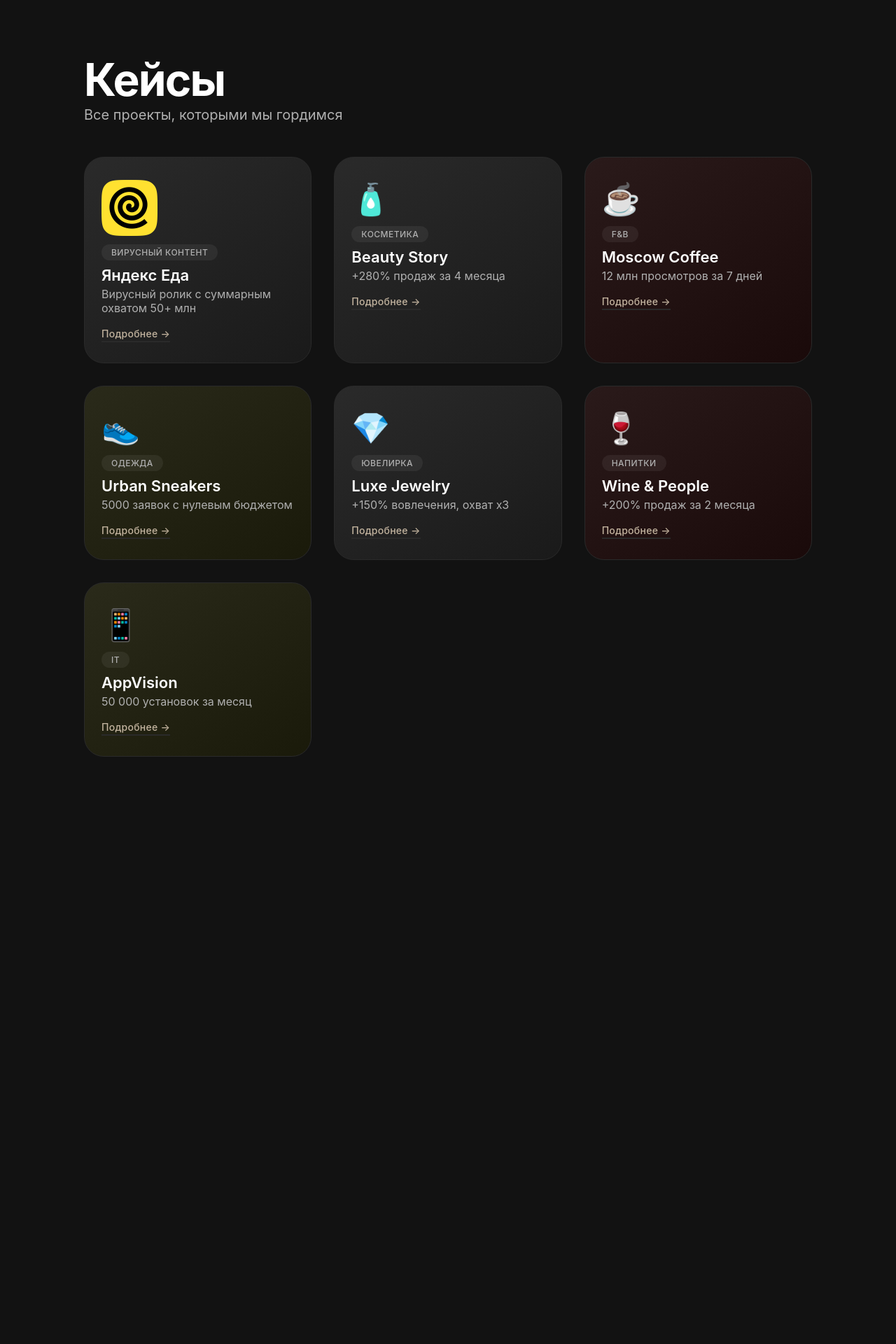
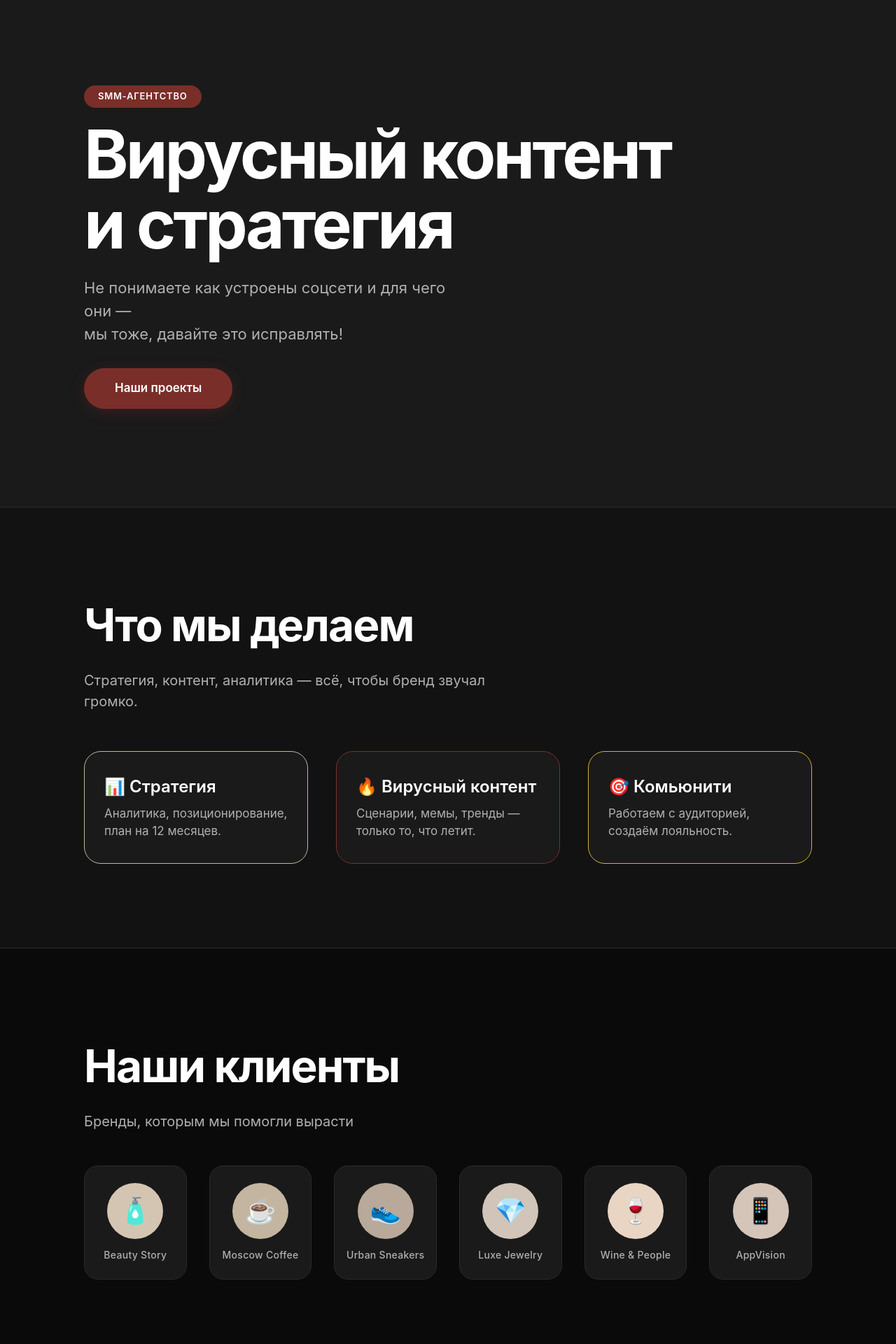
Before and after one commit to blyashka1-web/bar-agency, a Next.js app: page /cases in a window 1280 px wide. Shown: the part 100-2020 px from the top of the page at 70% size. Before the commit the page ends 1281 px from the top, so only its background shows below. Built offline with nearby package versions, Linux system fonts and the light colour scheme.

Commit message:
Добавил глобальный лоадер для всех действий на сайте

```diff
--- a/app/cases/[slug]/page.tsx
+++ b/app/cases/[slug]/page.tsx
@@ -95,6 +95,7 @@ export default function CasePage() {
   const [isOpen, setIsOpen] = useState(false);
   const [selectedMedia, setSelectedMedia] = useState<{ type: string; url: string; poster?: string } | null>(null);
   const [activeIndex, setActiveIndex] = useState(0);
+  const [isLoading, setIsLoading] = useState(false);
 
   if (!data) {
     return (
@@ -128,6 +129,14 @@ export default function CasePage() {
     setIsOpen(false);
     setSelectedMedia(null);
     document.body.style.overflow = 'auto';
+  };
+
+  const handleTelegramClick = () => {
+    setIsLoading(true);
+    setTimeout(() => {
+      window.open('https://t.me/lawayasha', '_blank');
+      setIsLoading(false);
+    }, 500);
   };
 
   return (
@@ -223,10 +232,11 @@ export default function CasePage() {
             <p>Расскажите о своём проекте — сделаем вирусный контент.</p>
             <button
               className="btn-primary"
-              onClick={() => window.open('https://t.me/lawayasha', '_blank')}
+              onClick={handleTelegramClick}
               style={{ background: colors.accent }}
+              disabled={isLoading}
             >
-              Написать в Telegram
+              {isLoading ? 'Загрузка...' : 'Написать в Telegram'}
             </button>
           </div>
         </div>
@@ -599,6 +609,11 @@ export default function CasePage() {
           opacity: 0.85;
         }
 
+        .btn-primary:disabled {
+          opacity: 0.5;
+          cursor: not-allowed;
+        }
+
         @media (max-width: 768px) {
           .case-detail {
             padding: 40px 0 60px;
--- a/app/cases/page.tsx
+++ b/app/cases/page.tsx
@@ -1,91 +1,99 @@
 'use client';
 
-export default function CasesPage() {
-  const cases = [
-    {
-      slug: 'yandex-food',
-      logo: '/cases/yandex-food/logo.png',
-      tag: 'Вирусный контент',
-      title: 'Яндекс Еда',
-      desc: 'Вирусный ролик с суммарным охватом 50+ млн',
-      color: 'haki',
-    },
-    {
-      slug: 'beauty-story',
-      emoji: '🧴',
-      tag: 'Косметика',
-      title: 'Beauty Story',
-      desc: '+280% продаж за 4 месяца',
-      color: 'haki',
-    },
-    {
-      slug: 'moscow-coffee',
-      emoji: '☕',
-      tag: 'F&B',
-      title: 'Moscow Coffee',
-      desc: '12 млн просмотров за 7 дней',
-      color: 'burgundy',
-    },
-    {
-      slug: 'urban-sneakers',
-      emoji: '👟',
-      tag: 'Одежда',
-      title: 'Urban Sneakers',
-      desc: '5000 заявок с нулевым бюджетом',
-      color: 'gold',
-    },
-    {
-      slug: 'luxe-jewelry',
-      emoji: '💎',
-      tag: 'Ювелирка',
-      title: 'Luxe Jewelry',
-      desc: '+150% вовлечения, охват х3',
-      color: 'haki',
-    },
-    {
-      slug: 'wine-people',
-      emoji: '🍷',
-      tag: 'Напитки',
-      title: 'Wine & People',
-      desc: '+200% продаж за 2 месяца',
-      color: 'burgundy',
-    },
-    {
-      slug: 'appvision',
-      emoji: '📱',
-      tag: 'IT',
-      title: 'AppVision',
-      desc: '50 000 установок за месяц',
-      color: 'gold',
-    },
+import { useState } from 'react';
+
+export default function Home() {
+  const [isLoading, setIsLoading] = useState(false);
+
+  const clients = [
+    { name: 'Beauty Story', emoji: '🧴', color: '#d4c5b2' },
+    { name: 'Moscow Coffee', emoji: '☕', color: '#c4b5a0' },
+    { name: 'Urban Sneakers', emoji: '👟', color: '#b8a99a' },
+    { name: 'Luxe Jewelry', emoji: '💎', color: '#d1c4b8' },
+    { name: 'Wine & People', emoji: '🍷', color: '#e8d5c4' },
+    { name: 'AppVision', emoji: '📱', color: '#d5c4b8' },
   ];
 
-  const colorMap = {
-    haki: 'linear-gradient(145deg, #2a2a2a, #1a1a1a)',
-    burgundy: 'linear-gradient(145deg, #2a1a1a, #1a0a0a)',
-    gold: 'linear-gradient(145deg, #2a2a1a, #1a1a0a)',
+  const handleCaseClick = (e: React.MouseEvent) => {
+    setIsLoading(true);
+    // Имитация загрузки
+    setTimeout(() => {
+      setIsLoading(false);
+    }, 500);
   };
 
   return (
     <main>
-      <section className="cases-page">
+      {/* HERO */}
+      <section className="hero">
         <div className="container">
-          <h1>Кейсы</h1>
-          <p className="subtitle">Все проекты, которыми мы гордимся</p>
-          <div className="cases-grid">
-            {cases.map((c) => (
-              <a href={`/cases/${c.slug}`} key={c.slug} className="case-card" style={{ background: colorMap[c.color as keyof typeof colorMap] }}>
-                {c.logo ? (
-                  <img src={c.logo} alt={c.title} className="case-logo-thumb" />
-                ) : (
-                  <span className="case-emoji">{c.emoji}</span>
-                )}
-                <span className="case-tag">{c.tag}</span>
-                <h3>{c.title}</h3>
-                <p>{c.desc}</p>
-                <span className="case-link">Подробнее →</span>
-              </a>
+          <span className="badge">SMM‑агентство</span>
+          <h1>Вирусный контент<br />и стратегия</h1>
+          <p className="hero-text">
+            Не понимаете как устроены соцсети и для чего они —<br />
+            мы тоже, давайте это исправлять!
+          </p>
+          <a href="/cases" className="btn-primary" onClick={handleCaseClick}>
+            {isLoading ? 'Загрузка...' : 'Наши проекты'}
+          </a>
+        </div>
+      </section>
+
+      {/* ABOUT */}
+      <section className="about">
+        <div className="container">
+          <h2>Что мы делаем</h2>
+          <p className="subtitle">
+            Стратегия, контент, аналитика — всё, чтобы бренд звучал громко.
+          </p>
+          <div className="grid">
+            <div className="card card-haki">
+              <h3>📊 Стратегия</h3>
+              <p>Аналитика, позиционирование, план на 12 месяцев.</p>
+            </div>
+            <div className="card card-burgundy">
+              <h3>🔥 Вирусный контент</h3>
+              <p>Сценарии, мемы, тренды — только то, что летит.</p>
+            </div>
+            <div className="card card-gold">
+              <h3>🎯 Комьюнити</h3>
+              <p>Работаем с аудиторией, создаём лояльность.</p>
+            </div>
+          </div>
+        </div>
+      </section>
+
+      {/* CLIENTS */}
+      <section className="clients">
+        <div className="container">
+          <h2>Наши клиенты</h2>
+          <p className="subtitle">Бренды, которым мы помогли вырасти</p>
+          <div className="clients-grid">
+            {clients.map((client, index) => (
+              <div key={index} className="client-card">
+                <div className="client-logo" style={{ background: client.color }}>
+                  <span className="client-emoji">{client.emoji}</span>
+                </div>
+                <span className="client-name">{client.name}</span>
+              </div>
             ))}
+          </div>
+        </div>
+      </section>
+
+      {/* КЕЙСЫ НА ГЛАВНОЙ */}
+      <section className="main-cases">
+        <div className="container">
+          <h2>Кейсы</h2>
+          <p className="subtitle">Наши последние работы</p>
+          <div className="main-cases-grid">
+            <a href="/cases/yandex-food" className="main-case-card" onClick={handleCaseClick}>
+              <span className="main-case-emoji">🍔</span>
+              <span className="main-case-tag">Вирусный контент</span>
+              <h3>Яндекс Еда</h3>
+              <p>Вирусный ролик с суммарным охватом 50+ млн</p>
+              <span className="main-case-link">Смотреть кейс →</span>
+            </a>
           </div>
         </div>
       </section>
@@ -102,6 +110,7 @@ export default function CasesPage() {
           background: #121212;
           color: #ffffff;
           -webkit-font-smoothing: antialiased;
+          -moz-osx-font-smoothing: grayscale;
         }
 
         .container {
@@ -110,16 +119,25 @@ export default function CasesPage() {
           padding: 0 30px;
         }
 
-        .cases-page {
-          padding: 120px 0 100px;
-          background: #121212;
-          min-height: 100vh;
+        section {
+          padding: 120px 0;
         }
 
         h1 {
-          font-size: 64px;
+          font-size: clamp(56px, 10vw, 96px);
+          font-weight: 700;
+          letter-spacing: -0.04em;
+          line-height: 1.05;
+          margin: 16px 0 24px;
+          color: #ffffff;
+          font-family: -apple-system, BlinkMacSystemFont, 'SF Pro Display', 'Helvetica Neue', sans-serif;
+        }
+
+        h2 {
+          font-size: clamp(40px, 5vw, 64px);
           font-weight: 700;
           letter-spacing: -0.03em;
+          margin-bottom: 16px;
           color: #ffffff;
           font-family: -apple-system, BlinkMacSystemFont, 'SF Pro Display', 'Helvetica Neue', sans-serif;
         }
@@ -127,19 +145,199 @@ export default function CasesPage() {
         .subtitle {
           font-size: 20px;
           color: #b0b0b0;
-          margin-bottom: 48px;
+          max-width: 600px;
+          font-weight: 400;
           font-family: -apple-system, BlinkMacSystemFont, 'SF Pro Text', 'Helvetica Neue', sans-serif;
         }
 
-        .cases-grid {
-          display: grid;
-          grid-template-columns: repeat(auto-fit, minmax(260px, 1fr));
-          gap: 32px;
+        .badge {
+          display: inline-block;
+          background: #7a2e2a;
+          color: #fff;
+          padding: 6px 20px;
+          border-radius: 40px;
+          font-size: 13px;
+          font-weight: 600;
+          letter-spacing: 0.06em;
+          text-transform: uppercase;
+          font-family: -apple-system, BlinkMacSystemFont, 'SF Pro Display', 'Helvetica Neue', sans-serif;
         }
 
-        .case-card {
+        .btn-primary {
+          display: inline-block;
+          background: #7a2e2a;
+          color: #fff;
+          padding: 16px 44px;
+          border-radius: 40px;
+          text-decoration: none;
+          font-weight: 600;
+          font-size: 17px;
+          transition: all 0.25s ease;
+          margin-top: 24px;
+          border: none;
+          cursor: pointer;
+          box-shadow: 0 4px 20px rgba(122, 46, 42, 0.3);
+          font-family: -apple-system, BlinkMacSystemFont, 'SF Pro Display', 'Helvetica Neue', sans-serif;
+        }
+
+        .btn-primary:hover {
+          transform: scale(1.02);
+          background: #5a2220;
+          box-shadow: 0 6px 30px rgba(122, 46, 42, 0.4);
+        }
+
+        /* HERO */
+        .hero {
+          background: #1a1a1a;
+          padding: 160px 0 140px;
+          text-align: left;
+          border-bottom: 1px solid #2a2a2a;
+        }
+
+        .hero-text {
+          font-size: 22px;
+          color: #b0b0b0;
+          max-width: 560px;
+          font-weight: 400;
+          line-height: 1.5;
+          margin: 16px 0 8px;
+          font-family: -apple-system, BlinkMacSystemFont, 'SF Pro Text', 'Helvetica Neue', sans-serif;
+        }
+
+        /* ABOUT */
+        .about {
+          background: #121212;
+        }
+
+        .grid {
+          display: grid;
+          grid-template-columns: repeat(auto-fit, minmax(220px, 1fr));
+          gap: 40px;
+          margin-top: 56px;
+        }
+
+        .card {
+          padding: 32px 28px;
+          border-radius: 24px;
+          transition: all 0.3s ease;
+          border: 1px solid #2a2a2a;
+          background: #1a1a1a;
+        }
+
+        .card:hover {
+          transform: translateY(-6px);
+          box-shadow: 0 20px 40px rgba(0,0,0,0.3);
+          border-color: #c4b5a0;
+        }
+
+        .card-haki {
+          border-color: #c4b5a0;
+        }
+
+        .card-burgundy {
+          border-color: #7a2e2a;
+        }
+
+        .card-gold {
+          border-color: #d4af37;
+        }
+
+        .card h3 {
+          font-size: 24px;
+          font-weight: 600;
+          margin-bottom: 8px;
+          color: #ffffff;
+          font-family: -apple-system, BlinkMacSystemFont, 'SF Pro Display', 'Helvetica Neue', sans-serif;
+        }
+
+        .card p {
+          font-size: 17px;
+          color: #b0b0b0;
+          line-height: 1.5;
+          font-family: -apple-system, BlinkMacSystemFont, 'SF Pro Text', 'Helvetica Neue', sans-serif;
+        }
+
+        /* CLIENTS */
+        .clients {
+          background: #0a0a0a;
+          border-top: 1px solid #2a2a2a;
+          border-bottom: 1px solid #2a2a2a;
+        }
+
+        .clients-grid {
+          display: grid;
+          grid-template-columns: repeat(auto-fit, minmax(140px, 1fr));
+          gap: 32px;
+          margin-top: 48px;
+        }
+
+        .client-card {
+          display: flex;
+          flex-direction: column;
+          align-items: center;
+          gap: 12px;
+          padding: 24px 16px;
+          background: #1a1a1a;
+          border-radius: 20px;
+          border: 1px solid #2a2a2a;
+          transition: all 0.3s ease;
+        }
+
+        .client-card:hover {
+          transform: translateY(-4px);
+          border-color: #c4b5a0;
+          box-shadow: 0 12px 32px rgba(0,0,0,0.3);
+        }
+
+        .client-logo {
+          width: 80px;
+          height: 80px;
+          border-radius: 50%;
+          display: flex;
+          align-items: center;
+          justify-content: center;
+          transition: transform 0.3s ease;
+        }
+
+        .client-card:hover .client-logo {
+          transform: scale(1.05);
+        }
+
+        .client-emoji {
+          font-size: 36px;
+        }
+
+        .client-name {
+          font-size: 14px;
+          font-weight: 500;
+          color: #b0b0b0;
+          text-align: center;
+          font-family: -apple-system, BlinkMacSystemFont, 'SF Pro Text', 'Helvetica Neue', sans-serif;
+          letter-spacing: 0.02em;
+        }
+
+        .client-card:hover .client-name {
+          color: #ffffff;
+        }
+
+        /* КЕЙСЫ НА ГЛАВНОЙ */
+        .main-cases {
+          padding: 60px 0;
+          background: #121212;
+          border-top: 1px solid #2a2a2a;
+        }
+
+        .main-cases-grid {
+          display: grid;
+          grid-template-columns: repeat(auto-fit, minmax(240px, 1fr));
+          gap: 32px;
+          margin-top: 40px;
+        }
+
+        .main-case-card {
+          background: #1a1a1a;
           padding: 32px 24px;
-          border-radius: 28px;
+          border-radius: 24px;
           border: 1px solid #2a2a2a;
           text-decoration: none;
           color: inherit;
@@ -147,40 +345,33 @@ export default function CasesPage() {
           display: block;
         }
 
-        .case-card:hover {
-          transform: translateY(-6px);
-          box-shadow: 0 20px 40px rgba(0,0,0,0.4);
+        .main-case-card:hover {
+          transform: translateY(-4px);
           border-color: #c4b5a0;
+          box-shadow: 0 12px 32px rgba(0,0,0,0.3);
         }
 
-        .case-emoji {
-          font-size: 44px;
+        .main-case-emoji {
+          font-size: 40px;
           display: block;
           margin-bottom: 12px;
         }
 
-        .case-logo-thumb {
-          max-width: 80px;
-          height: auto;
-          margin-bottom: 12px;
-          display: block;
-        }
-
-        .case-tag {
+        .main-case-tag {
           display: inline-block;
-          background: rgba(255, 255, 255, 0.06);
+          background: rgba(255,255,255,0.06);
           padding: 4px 14px;
           border-radius: 40px;
           font-size: 12px;
           font-weight: 500;
           color: #b0b0b0;
+          text-transform: uppercase;
           letter-spacing: 0.04em;
-          text-transform: uppercase;
           margin-bottom: 8px;
           font-family: -apple-system, BlinkMacSystemFont, 'SF Pro Display', 'Helvetica Neue', sans-serif;
         }
 
-        .case-card h3 {
+        .main-case-card h3 {
           font-size: 22px;
           font-weight: 600;
           color: #ffffff;
@@ -188,14 +379,14 @@ export default function CasesPage() {
           font-family: -apple-system, BlinkMacSystemFont, 'SF Pro Display', 'Helvetica Neue', sans-serif;
         }
 
-        .case-card p {
+        .main-case-card p {
           font-size: 16px;
           color: #b0b0b0;
           margin-bottom: 16px;
           font-family: -apple-system, BlinkMacSystemFont, 'SF Pro Text', 'Helvetica Neue', sans-serif;
         }
 
-        .case-link {
+        .main-case-link {
           font-weight: 500;
           color: #c4b5a0;
           border-bottom: 2px solid #2a2a2a;
@@ -203,28 +394,53 @@ export default function CasesPage() {
           transition: 0.2s;
           font-family: -apple-system, BlinkMacSystemFont, 'SF Pro Display', 'Helvetica Neue', sans-serif;
           font-size: 14px;
-          letter-spacing: 0.02em;
         }
 
-        .case-link:hover {
+        .main-case-link:hover {
           border-bottom-color: #c4b5a0;
         }
 
         @media (max-width: 768px) {
-          .cases-page {
-            padding: 80px 0 60px;
+          section {
+            padding: 60px 0;
+          }
+          .hero {
+            padding: 120px 0 80px;
           }
           h1 {
-            font-size: 40px;
+            font-size: 44px;
           }
-          .cases-grid {
+          .grid {
             grid-template-columns: 1fr;
+          }
+          .hero-text {
+            font-size: 18px;
           }
           .subtitle {
             font-size: 17px;
           }
-          .case-logo-thumb {
-            max-width: 60px;
+          .clients-grid {
+            grid-template-columns: repeat(auto-fit, minmax(100px, 1fr));
+            gap: 16px;
+          }
+          .client-logo {
+            width: 60px;
+            height: 60px;
+          }
+          .client-emoji {
+            font-size: 28px;
+          }
+          .client-name {
+            font-size: 12px;
+          }
+          .client-card {
+            padding: 16px 12px;
+          }
+          .main-cases {
+            padding: 40px 0;
+          }
+          .main-cases-grid {
+            grid-template-columns: 1fr;
           }
         }
       `}</style>
--- a/app/components/ContactModal.tsx
+++ b/app/components/ContactModal.tsx
@@ -1,6 +1,7 @@
 'use client';
 
-import { useEffect, useRef } from 'react';
+import { useEffect, useRef, useState } from 'react';
+import Loader from './Loader';
 
 interface ContactModalProps {
   isOpen: boolean;
@@ -9,6 +10,7 @@ interface ContactModalProps {
 
 export default function ContactModal({ isOpen, onClose }: ContactModalProps) {
   const modalRef = useRef<HTMLDivElement>(null);
+  const [isLoading, setIsLoading] = useState(false);
 
   useEffect(() => {
     const handleClickOutside = (e: MouseEvent) => {
@@ -71,10 +73,21 @@ export default function ContactModal({ isOpen, onClose }: ContactModalProps) {
     },
   ];
 
+  const handleSend = async () => {
+    setIsLoading(true);
+    // Имитация отправки
+    await new Promise(resolve => setTimeout(resolve, 1500));
+    setIsLoading(false);
+    onClose();
+  };
+
   return (
     <div className="modal-overlay">
       <div className="modal" ref={modalRef}>
         <button className="close-btn" onClick={onClose}>✕</button>
+        {isLoading ? (
+          <Loader size={40} text="Отправка..." />
+        ) : (
           <div className="modal-content">
             <h2>Свяжитесь с нами</h2>
             <p className="modal-subtitle">
@@ -105,14 +118,11 @@ export default function ContactModal({ isOpen, onClose }: ContactModalProps) {
               <span>или</span>
             </div>
 
-          <a href="mailto:blyashka1@gmail.com" className="email-link-big">
-            <svg viewBox="0 0 24 24" fill="none" stroke="currentColor" strokeWidth="2" width="20" height="20" style={{ display: 'inline', marginRight: '8px', verticalAlign: 'middle' }}>
-              <path d="M4 4h16c1.1 0 2 .9 2 2v12c0 1.1-.9 2-2 2H4c-1.1 0-2-.9-2-2V6c0-1.1.9-2 2-2z"/>
-              <polyline points="22,6 12,13 2,6"/>
-            </svg>
-            blyashka1@gmail.com
-          </a>
+            <button onClick={handleSend} className="email-link-big">
+              📧 blyashka1@gmail.com
+            </button>
           </div>
+        )}
       </div>
 
       <style jsx>{`
@@ -133,12 +143,8 @@ export default function ContactModal({ isOpen, onClose }: ContactModalProps) {
         }
 
         @keyframes fadeIn {
-          from {
-            opacity: 0;
-          }
-          to {
-            opacity: 1;
-          }
+          from { opacity: 0; }
+          to { opacity: 1; }
         }
 
         .modal {
@@ -296,9 +302,7 @@ export default function ContactModal({ isOpen, onClose }: ContactModalProps) {
         }
 
         .email-link-big {
-          display: inline-flex;
-          align-items: center;
-          gap: 8px;
+          display: inline-block;
           color: #c4b5a0;
           font-size: 18px;
           font-weight: 500;
@@ -307,6 +311,8 @@ export default function ContactModal({ isOpen, onClose }: ContactModalProps) {
           border: 1px solid #2a2a2a;
           border-radius: 40px;
           transition: all 0.3s ease;
+          background: transparent;
+          cursor: pointer;
           font-family: -apple-system, BlinkMacSystemFont, 'SF Pro Display', 'Helvetica Neue', sans-serif;
         }
 
@@ -314,10 +320,6 @@ export default function ContactModal({ isOpen, onClose }: ContactModalProps) {
           border-color: #c4b5a0;
           background: rgba(196, 181, 160, 0.06);
           transform: scale(1.02);
-        }
-
-        .email-link-big svg {
-          stroke: #c4b5a0;
         }
 
         @media (max-width: 768px) {
--- a/app/globals.css
+++ b/app/globals.css
@@ -1,35 +1,29 @@
-/* San Francisco — системный шрифт Apple */
-@import url('https://fonts.googleapis.com/css2?family=Inter:wght@400;500;600;700;800&display=swap');
+@import "tailwindcss";
 
-* {
-  margin: 0;
-  padding: 0;
-  box-sizing: border-box;
+@theme {
+  --font-sans: var(--font-geist-sans);
+  --font-mono: var(--font-geist-mono);
+}
+
+:root {
+  --background: #ffffff;
+  --foreground: #171717;
+}
+
+@media (prefers-color-scheme: dark) {
+  :root {
+    --background: #0a0a0a;
+    --foreground: #ededed;
+  }
 }
 
 body {
-  font-family: -apple-system, BlinkMacSystemFont, 'SF Pro Display', 'SF Pro Text', 'Helvetica Neue', 'Inter', sans-serif;
-  background: #121212;
-  color: #ffffff;
-  -webkit-font-smoothing: antialiased;
-  -moz-osx-font-smoothing: grayscale;
+  color: var(--foreground);
+  background: var(--background);
+  font-family: Arial, Helvetica, sans-serif;
 }
 
-a {
-  color: inherit;
-  text-decoration: none;
-}
-
-::selection {
-  background: #c4b5a0;
-  color: #121212;
-}
-
-/* Моноширинный для цифровых элементов */
-.digital {
-  font-family: 'SF Mono', 'SF Pro Display', monospace;
-  letter-spacing: 0.02em;
-}/* Глобальный фон */
+/* ===== ГЛОБАЛЬНЫЙ ФОН И ПЕРЕХОДЫ ===== */
 html, body {
   background: #121212;
   margin: 0;
```
Also changed, not shown: app/loading.tsx (+39 -0 lines). Lines whose indentation alone changed are shown as unchanged.
